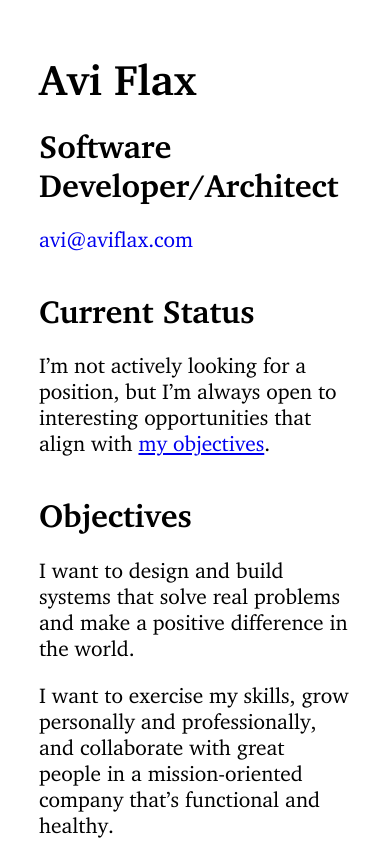
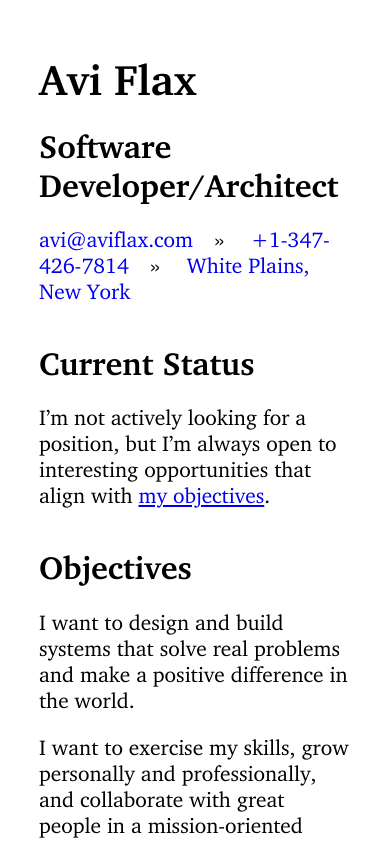
Before and after one commit to aviflax/resume, a plain HTML site: page index.html in a window 390 px wide. Shown: the top 841 px of the page. Drawn offline with Linux system fonts and the light colour scheme.

Commit message:
Restore phone number, add location to contact

```diff
--- a/index.html
+++ b/index.html
@@ -101,10 +101,11 @@
     <h1 id="avi-flax">Avi Flax</h1>
     <h2>Software Developer/Architect</h2>
     <ul id="contact">
-        <li><a href="mailto:avi@aviflax.com?subject=Job%20Offer">avi@aviflax.com</a></li>
+        <li><a href="mailto:avi@aviflax.com">avi@aviflax.com</a></li>
+        <li><a id="tel" href="tel:+1-347-426-7814">+1-347-426-7814</a></li>
+        <li><a href="https://en.wikipedia.org/wiki/White_Plains,_New_York">White Plains, New York</a></li>
         <!--
           Hidden for now because I’m not actively looking for work.
-          <li><a id="tel" href="tel:+1-347-426-7814">+1-347-426-7814</a></li>
           <li><a href="https://calendly.com/aviflax">schedule a chat</a></li>
         -->
     </ul>
@@ -342,9 +343,10 @@
     <p>Thanks for scrolling all the way to the bottom of my résumé! I appreciate your interest. At this point, you might want to get in touch. Please do!</p>
     <ul>
         <li><a href="mailto:avi@aviflax.com?subject=Job%20Offer">avi@aviflax.com</a></li>
+        <li><a id="tel" href="tel:+1-347-426-7814">+1-347-426-7814</a></li>
+        <li><a href="https://en.wikipedia.org/wiki/White_Plains,_New_York">White Plains, New York</a></li>
         <!--
           Hidden for now because I’m not actively looking for work.
-        <li><a id="tel" href="tel:+1-347-426-7814">+1-347-426-7814</a></li>
         <li><a href="https://calendly.com/aviflax">schedule a chat</a></li>
         -->
     </ul>
```
